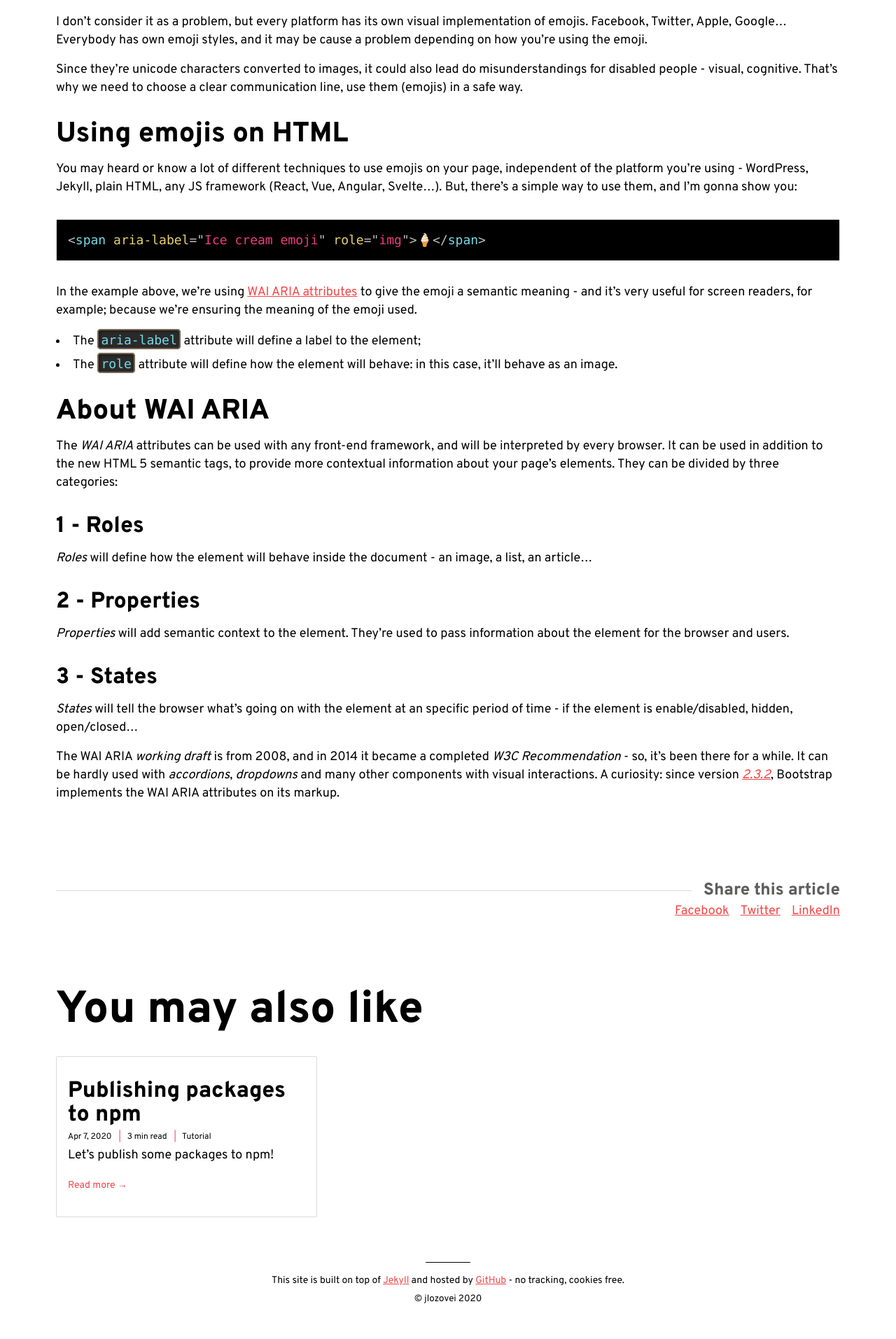
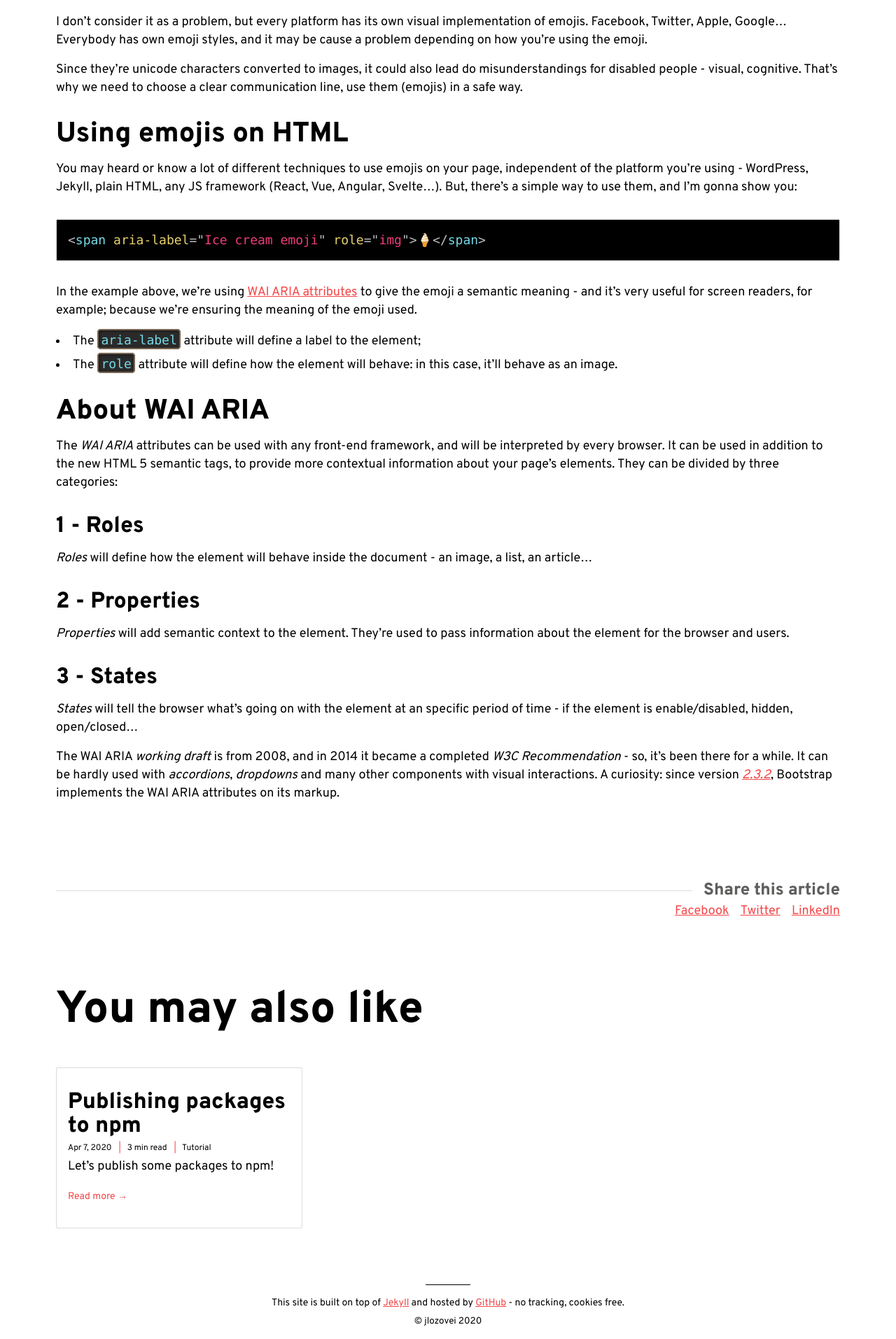
Before and after one commit to jlozovei/me, a Jekyll site: the page built from _posts/2020-04-07-how-to-use-emojis-in-html.md, in a window 1280 px wide. Shown: the part 1711-3624 px from the top of the page at 70% size. Built offline with Jekyll 4.4.1, drawn with Linux system fonts in a browser that asks for light colours; nearby versions of some CDN libraries; Markdown is read by kramdown in place of the engine named in the settings; before the commit the page ends 3592 px from its top, so only the background shows below that.

Commit message:
update related posts list layout

```diff
--- a/_sass/pages/post.scss
+++ b/_sass/pages/post.scss
@@ -65,11 +65,12 @@
       flex-flow: row wrap;
       align-items: stretch;
       justify-content: flex-start;
-      margin-top: 2rem;
+      margin: 2rem -1rem 0;
 
       li {
         flex-basis: 100%;
         width: 100%;
+        padding: 1rem;
       }
     }
 
```
